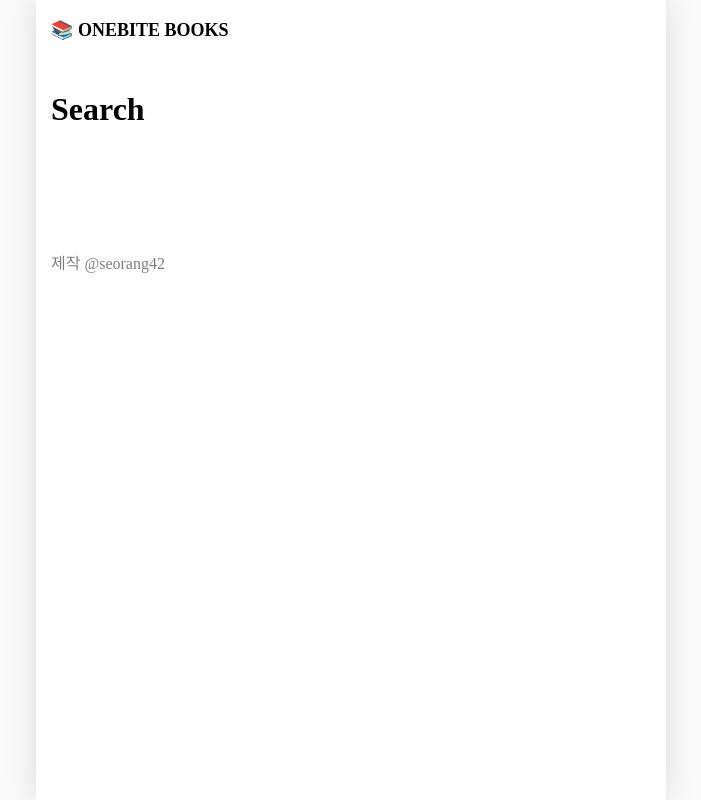
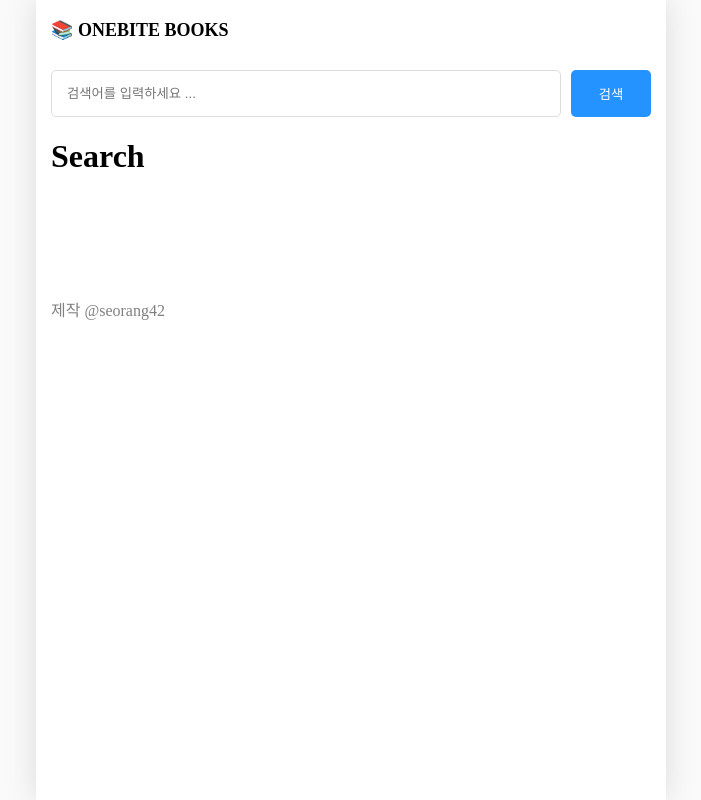
Before and after one commit to seorang42/learn-nextjs, a Next.js app in the folder section02/: page /search in a window 1280 px wide. Shown: the whole page, without its empty margins (289-990 px from the left). Built offline with nearby package versions, Linux system fonts and the light colour scheme.

Commit message:
2-8 페이지별 레이아웃 설정하기

```diff
--- /dev/null
+++ b/section02/src/components/searchable-layout.module.css
@@ -0,0 +1,21 @@
+.searchbar_container {
+  display: flex;
+  gap: 10px;
+  margin-bottom: 20px;
+}
+
+.searchbar_container > input {
+  flex: 1;
+  padding: 15px;
+  border-radius: 5px;
+  border: 1px solid rgb(220, 220, 220);
+}
+
+.searchbar_container > button {
+  width: 80px;
+  border-radius: 5px;
+  border: none;
+  background-color: rgb(37, 147, 255);
+  color: white;
+  cursor: pointer;
+}
--- /dev/null
+++ b/section02/src/components/searchable-layout.tsx
@@ -0,0 +1,45 @@
+import { useRouter } from "next/router";
+import { ReactNode, useEffect, useState } from "react";
+import style from "./searchable-layout.module.css";
+
+export default function SearchableLayout({
+  children,
+}: {
+  children: ReactNode;
+}) {
+  const router = useRouter();
+  const [search, setSearch] = useState("");
+
+  const q = router.query.q as string;
+
+  useEffect(() => {
+    setSearch(q || "");
+  }, [q]);
+
+  const onChangeSearch = (e: React.ChangeEvent<HTMLInputElement>) => {
+    setSearch(e.target.value);
+  };
+
+  const onSubmit = (e: React.MouseEvent<HTMLButtonElement, MouseEvent>) => {
+    e.preventDefault();
+
+    if (!search || q === search) return;
+    router.push(`/search?q=${search}`);
+  };
+
+  return (
+    <div>
+      <form className={style.searchbar_container}>
+        <input
+          value={search}
+          onChange={onChangeSearch}
+          placeholder="검색어를 입력하세요 ..."
+        />
+        <button type="submit" onClick={onSubmit}>
+          검색
+        </button>
+      </form>
+      {children}
+    </div>
+  );
+}
--- a/section02/src/pages/_app.tsx
+++ b/section02/src/pages/_app.tsx
@@ -1,11 +1,20 @@
 import GlobalLayout from "@/components/global-layout";
 import "@/styles/globals.css";
+import { NextPage } from "next";
 import type { AppProps } from "next/app";
+import { ReactNode } from "react";
 
-export default function App({ Component, pageProps }: AppProps) {
-  return (
-    <GlobalLayout>
-      <Component {...pageProps} />
-    </GlobalLayout>
-  );
+type NextPageWithLayout = NextPage & {
+  getLayout?: (page: ReactNode) => ReactNode;
+};
+
+export default function App({
+  Component,
+  pageProps,
+}: AppProps & {
+  Component: NextPageWithLayout;
+}) {
+  const getLayout = Component.getLayout ?? ((page: ReactNode) => page);
+
+  return <GlobalLayout>{getLayout(<Component {...pageProps} />)}</GlobalLayout>;
 }
--- a/section02/src/pages/search/index.tsx
+++ b/section02/src/pages/search/index.tsx
@@ -1,4 +1,6 @@
+import SearchableLayout from "@/components/searchable-layout";
 import { useRouter } from "next/router";
+import { ReactNode } from "react";
 
 export default function Page() {
   const router = useRouter();
@@ -7,3 +9,7 @@
 
   return <h1>Search {q}</h1>;
 }
+
+Page.getLayout = (page: ReactNode) => {
+  return <SearchableLayout>{page}</SearchableLayout>;
+};
```
Also changed, not shown: section02/src/pages/index.tsx (+7 -0 lines).
